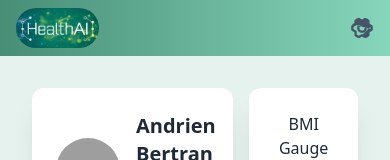
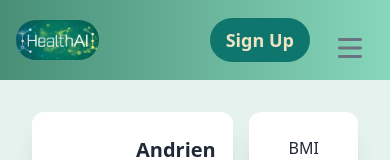
Before and after one commit to Techxtommor-HealthAi/healthai, a Next.js app: page /dashboard in a window 390 px wide. Shown: the top 160 px of the page. Built offline with nearby package versions, Linux system fonts and the light colour scheme; no server answers; grey boxes are pictures that could not be loaded.

Commit message:
new nav for dashboard and chatbot.js added

```diff
--- /dev/null
+++ b/src/components/nav.js
@@ -0,0 +1,120 @@
+import Link from "next/link";
+import { useState, useEffect } from "react";
+
+export default function Nav() {
+  const [isLoggedIn, setIsLoggedIn] = useState(false); // State to track login status
+  const [isDropdownOpen, setIsDropdownOpen] = useState(false); // State to manage profile dropdown
+  const [user, setUser] = useState(null); // Store user information
+
+  useEffect(() => {
+    // Fetch user session on component mount
+    fetch("/api/session")
+      .then((response) => response.json())
+      .then((data) => {
+        if (data.success) {
+          setIsLoggedIn(true);
+          setUser(data.user); // Assuming API sends the user's data
+        } else {
+          setIsLoggedIn(false);
+        }
+      })
+      .catch((err) => {
+        console.error("Failed to fetch user session:", err);
+        setIsLoggedIn(false);
+      });
+  }, []);
+
+  const handleLogout = () => {
+    // Logout API call
+    fetch("/api/logout", { method: "POST" })
+      .then((response) => {
+        if (response.ok) {
+          localStorage.removeItem("token"); // Clear local storage token (if used)
+          setIsLoggedIn(false);
+          setUser(null);
+          window.location.href = "/"; // Redirect to the home page
+        }
+      })
+      .catch((err) => console.error("Logout failed:", err));
+  };
+
+  return (
+    <header className="flex items-center justify-between px-4 py-2 bg-gradient-to-r from-[#488e77] to-[#87d7bc] text-gray-800">
+      <Link
+        href="/"
+        className="flex items-center space-x-3 rtl:space-x-reverse"
+      >
+        <img
+          src="/logo.jpeg" // Place your logo in the `public` folder of your Next.js project
+          alt="Logo"
+          className="h-10 rounded-full w-35"
+        />
+      </Link>
+      {/* Profile or Sign Up */}
+      <div className="flex items-center space-x-4 rtl:space-x-reverse">
+        {isLoggedIn ? (
+          // Show user profile icon with dropdown
+          <div className="relative">
+            <img
+              src="/user.png" // Place your user profile icon in the `public` folder
+              alt="User"
+              className="h-10 w-10 rounded-full cursor-pointer"
+              onClick={() => setIsDropdownOpen((prev) => !prev)} // Toggle dropdown visibility
+            />
+            {isDropdownOpen && (
+              <div className="absolute z-50 right-0 mt-2 w-40 bg-green-200 border border-gray-200 rounded-lg shadow-lg">
+                <div className="px-4 py-2 text-gray-800">
+                  <strong>{user?.username}</strong>
+                </div>
+                <button
+                  onClick={handleLogout}
+                  className="block w-full text-left px-4 py-2 text-red-600 hover:bg-gray-100"
+                >
+                  Logout
+                </button>
+              </div>
+            )}
+          </div>
+        ) : (
+          // Show Sign Up and Login buttons
+          <div className="flex space-x-4">
+            <a href="/signup">
+              <button
+                type="button"
+                className="text-lg text-[#EFE3C2] bg-teal-700 hover:bg-green-800 focus:ring-4 focus:outline-none focus:ring-blue-300 font-bold rounded-full px-4 py-2 text-center dark:bg-green-600 dark:hover:bg-green-700 dark:focus:ring-blue-800"
+              >
+                Sign Up
+              </button>
+            </a>
+          </div>
+        )}
+
+        {/* Mobile Menu Toggle */}
+        <button
+          data-collapse-toggle="navbar-sticky"
+          type="button"
+          className="inline-flex items-center p-3 w-12 h-12 justify-center text-gray-500 rounded-lg md:hidden hover:bg-gray-100 focus:outline-none focus:ring-2 focus:ring-gray-200 dark:text-gray-400 dark:hover:bg-gray-700 dark:focus:ring-gray-600 mt-4"
+          aria-controls="navbar-sticky"
+          aria-expanded="false"
+        >
+          <span className="sr-only">Open main menu</span>
+          <svg
+            className="w-6 h-6"
+            aria-hidden="true"
+            xmlns="http://www.w3.org/2000/svg"
+            fill="none"
+            viewBox="0 0 17 14"
+          >
+            <path
+              stroke="currentColor"
+              strokeLinecap="round"
+              strokeLinejoin="round"
+              strokeWidth="2"
+              d="M1 1h15M1 7h15M1 13h15"
+            />
+          </svg>
+        </button>
+      </div>
+    </header>
+  );
+}
--- a/src/pages/chatbot.js
+++ b/src/pages/chatbot.js
@@ -1,18 +1,23 @@
-import React, { useState, useEffect } from 'react';
-import Head from 'next/head';
+import React, { useState, useEffect } from "react";
+import Head from "next/head";
 import Link from "next/link";
-import { createWorker } from 'tesseract.js';
+import { createWorker } from "tesseract.js";
+import Nav from "@/components/nav";
 
 const Chatbot = () => {
   const [messages, setMessages] = useState([
-    { type: 'bot', content: "Hello! I'm your personal AI Assistant Doctor.", timestamp: '10:25' },
+    {
+      type: "bot",
+      content: "Hello! I'm your personal AI Assistant Doctor.",
+      timestamp: "10:25",
+    },
   ]);
-  const [input, setInput] = useState('');
+  const [input, setInput] = useState("");
   const [isLoading, setIsLoading] = useState(false);
   const [isTyping, setIsTyping] = useState(false);
   const [isSpeaking, setIsSpeaking] = useState(false);
   const [isListening, setIsListening] = useState(false);
-  const [speechResult, setSpeechResult] = useState('');
+  const [speechResult, setSpeechResult] = useState("");
 
   useEffect(() => {
     setIsTyping(!!input.trim());
@@ -20,13 +25,27 @@ const Chatbot = () => {
 
   const handleSend = () => {
     if (input.trim()) {
-      const newMessage = { type: 'user', content: input.trim(), timestamp: new Date().toLocaleTimeString([], { hour: '2-digit', minute: '2-digit' }) };
+      const newMessage = {
+        type: "user",
+        content: input.trim(),
+        timestamp: new Date().toLocaleTimeString([], {
+          hour: "2-digit",
+          minute: "2-digit",
+        }),
+      };
       setMessages([...messages, newMessage]);
-      setInput('');
+      setInput("");
       setIsLoading(true);
 
       setTimeout(() => {
-        const botResponse = { type: 'bot', content: "I'm here to help!", timestamp: new Date().toLocaleTimeString([], { hour: '2-digit', minute: '2-digit' }) };
+        const botResponse = {
+          type: "bot",
+          content: "I'm here to help!",
+          timestamp: new Date().toLocaleTimeString([], {
+            hour: "2-digit",
+            minute: "2-digit",
+          }),
+        };
         setMessages((prevMessages) => [...prevMessages, botResponse]);
         setIsLoading(false);
       }, 1500);
@@ -34,19 +53,22 @@ const Chatbot = () => {
   };
 
   const handleFileUpload = () => {
-    const fileInput = document.createElement('input');
-    fileInput.type = 'file';
-    fileInput.accept = 'image/*';
+    const fileInput = document.createElement("input");
+    fileInput.type = "file";
+    fileInput.accept = "image/*";
     fileInput.onchange = async (event) => {
       const file = event.target.files[0];
       if (file) {
         const reader = new FileReader();
         reader.onload = async () => {
           const newMessage = {
-            type: 'user',
+            type: "user",
             content: reader.result, // Base64 encoded image data
             isImage: true,
-            timestamp: new Date().toLocaleTimeString([], { hour: '2-digit', minute: '2-digit' }),
+            timestamp: new Date().toLocaleTimeString([], {
+              hour: "2-digit",
+              minute: "2-digit",
+            }),
           };
           setMessages((prevMessages) => [...prevMessages, newMessage]);
 
@@ -56,9 +78,12 @@ const Chatbot = () => {
           await worker.initialize("eng");
           const { data } = await worker.recognize(reader.result);
           const ocrMessage = {
-            type: 'bot',
+            type: "bot",
             content: data.text,
-            timestamp: new Date().toLocaleTimeString([], { hour: '2-digit', minute: '2-digit' }),
+            timestamp: new Date().toLocaleTimeString([], {
+              hour: "2-digit",
+              minute: "2-digit",
+            }),
           };
           setMessages((prevMessages) => [...prevMessages, ocrMessage]);
           await worker.terminate();
@@ -70,7 +95,8 @@ const Chatbot = () => {
   };
 
   const handleVoiceInput = () => {
-    const recognition = new (window.SpeechRecognition || window.webkitSpeechRecognition)();
+    const recognition = new (window.SpeechRecognition ||
+      window.webkitSpeechRecognition)();
     recognition.lang = "en-US";
     recognition.interimResults = true;
     recognition.continuous = true;
@@ -81,9 +107,9 @@ const Chatbot = () => {
 
     recognition.onresult = (event) => {
       const transcript = Array.from(event.results)
-        .map(result => result[0])
-        .map(result => result.transcript)
-        .join('');
+        .map((result) => result[0])
+        .map((result) => result.transcript)
+        .join("");
       setSpeechResult(transcript);
     };
 
@@ -100,7 +126,7 @@ const Chatbot = () => {
       setIsListening(false);
       setInput(speechResult); // Set the input value to the speech result
     } else {
-      setSpeechResult('');
+      setSpeechResult("");
       handleVoiceInput();
     }
   };
@@ -125,40 +151,45 @@ const Chatbot = () => {
         <title>Chatbot</title>
       </Head>
       <div className="flex flex-col h-screen font-sans bg-gray-100">
-      <header className="flex items-center justify-between px-4 py-2 bg-gradient-to-r from-[#488e77] to-[#87d7bc] text-gray-800">
-        <Link
-          href="/"
-          className="flex items-center space-x-3 rtl:space-x-reverse"
-        >
-          <img
-            src="/logo.jpeg" // Place your logo in the `public` folder of your Next.js project
-            alt="Logo"
-            className="h-10 rounded-full w-35"
-          />
-        </Link>
-          <button className="focus:outline-none">
-            <img src="/settings.svg" alt="Settings" className="w-6 h-6" />
-          </button>
-        </header>
+        <Nav />
 
         <main className="flex flex-col flex-1 p-4 overflow-y-auto">
           <div className="flex flex-col flex-1 mb-4 space-y-4">
             {messages.map((message, index) => (
-              <div key={index} className={`flex ${message.type === 'bot' ? '' : 'flex-row-reverse'} items-start space-x-2`}>
+              <div
+                key={index}
+                className={`flex ${
+                  message.type === "bot" ? "" : "flex-row-reverse"
+                } items-start space-x-2`}
+              >
                 <span className="flex-shrink-0 w-8 h-8 bg-gray-300 rounded-full flex items-center justify-center">
-                  {message.type === 'bot' ? 'SL' : 'U'}
+                  {message.type === "bot" ? "SL" : "U"}
                 </span>
-                <div className={`max-w-xs px-4 py-2 rounded-3xl shadow relative ${message.type === 'user' ? 'bg-gradient-to-r from-teal-500 to-green-400 text-white' : 'bg-gray-200'}`}>
-                {message.isImage ? (
-                  <>
-                    <img src={message.content} alt="Uploaded content" className="rounded-lg max-w-full" />
-                    {message.type === 'bot' && <p className="text-gray-600 mt-2">{message.content}</p>}
-                  </>
-                ) : (
-                  <p>{message.content}</p>
+                <div
+                  className={`max-w-xs px-4 py-2 rounded-3xl shadow relative ${
+                    message.type === "user"
+                      ? "bg-gradient-to-r from-teal-500 to-green-400 text-white"
+                      : "bg-gray-200"
+                  }`}
+                >
+                  {message.isImage ? (
+                    <>
+                      <img
+                        src={message.content}
+                        alt="Uploaded content"
+                        className="rounded-lg max-w-full"
+                      />
+                      {message.type === "bot" && (
+                        <p className="text-gray-600 mt-2">{message.content}</p>
+                      )}
+                    </>
+                  ) : (
+                    <p>{message.content}</p>
                   )}
-                   <span className="text-xs text-gray-500">{message.timestamp}</span>
-                  {message.type === 'bot' && (
+                  <span className="text-xs text-gray-500">
+                    {message.timestamp}
+                  </span>
+                  {message.type === "bot" && (
                     <button
                       onClick={() => handleTextToSpeech(message.content)}
                       className="absolute  bottom-1 right-1 px-3 py-0.5 bg-blue-500 text-white rounded-full hover:bg-blue-600 transition"
@@ -171,7 +202,9 @@ const Chatbot = () => {
             ))}
             {isLoading && (
               <div className="flex items-center space-x-2">
-                <span className="flex-shrink-0 w-8 h-8 bg-gray-300 rounded-full flex items-center justify-center">SL</span>
+                <span className="flex-shrink-0 w-8 h-8 bg-gray-300 rounded-full flex items-center justify-center">
+                  SL
+                </span>
                 <div className="flex space-x-1">
                   <span className="w-2 h-2 bg-gray-400 rounded-full animate-pulse"></span>
                   <span className="w-2 h-2 bg-gray-400 rounded-full animate-pulse"></span>
@@ -182,20 +215,32 @@ const Chatbot = () => {
           </div>
 
           <div className="flex items-center space-x-2 sticky bottom-0">
-            <button className={`p-2 bg-gray-200 rounded-full focus:outline-none ${isListening ? 'animate-pulse' : ''}`} onClick={handleAudioRecord}>
+            <button
+              className={`p-2 bg-gray-200 rounded-full focus:outline-none ${
+                isListening ? "animate-pulse" : ""
+              }`}
+              onClick={handleAudioRecord}
+            >
               <img src="/mic.svg" alt="Record Audio" className="w-5 h-5" />
             </button>
-            <button className="p-2 bg-gray-200 rounded-full focus:outline-none" onClick={handleFileUpload}>
-              <img src="/attachfile.svg" alt="Attach File" className="w-5 h-5" />
+            <button
+              className="p-2 bg-gray-200 rounded-full focus:outline-none"
+              onClick={handleFileUpload}
+            >
+              <img
+                src="/attachfile.svg"
+                alt="Attach File"
+                className="w-5 h-5"
+              />
             </button>
             <div className="relative flex-1">
               <input
-                id = "inputchatbox"
+                id="inputchatbox"
                 type="text"
                 placeholder="Take a follow-up on your health by asking queries..."
                 value={input}
                 onChange={(e) => setInput(e.target.value)}
-                onKeyPress={(e) => e.key === 'Enter' && handleSend()}
+                onKeyPress={(e) => e.key === "Enter" && handleSend()}
                 className="w-full px-4 py-2 border rounded-3xl focus:outline-none focus:ring focus:ring-teal-400"
               />
               {isTyping && (
--- a/src/pages/dashboard.js
+++ b/src/pages/dashboard.js
@@ -3,6 +3,7 @@ import Link from "next/link";
 import { Heart, Circle, Brain } from "lucide-react";
 import { CircularProgressbar, buildStyles } from "react-circular-progressbar";
 import "react-circular-progressbar/dist/styles.css";
+import Nav from "@/components/nav";
 
 
 
@@ -40,21 +41,7 @@ const PatientDashboard = () => {
 
   return (
     <div>
-        <header className="flex items-center justify-between px-4 py-2 bg-gradient-to-r from-[#488e77] to-[#87d7bc] text-gray-800">
-        <Link
-          href="/"
-          className="flex items-center space-x-3 rtl:space-x-reverse"
-        >
-          <img
-            src="/logo.jpeg" // Place your logo in the `public` folder of your Next.js project
-            alt="Logo"
-            className="h-10 rounded-full w-35"
-          />
-        </Link>
-          <button className="focus:outline-none">
-            <img src="/settings.svg" alt="Settings" className="w-6 h-6" />
-          </button>
-        </header>
+      <Nav/>
 
     <div className="min-h-screen  bg-[#e6f2ee] p-8">
 
```
Also changed, not shown: src/pages/medicaldata/history.js (+1 -56 lines).
